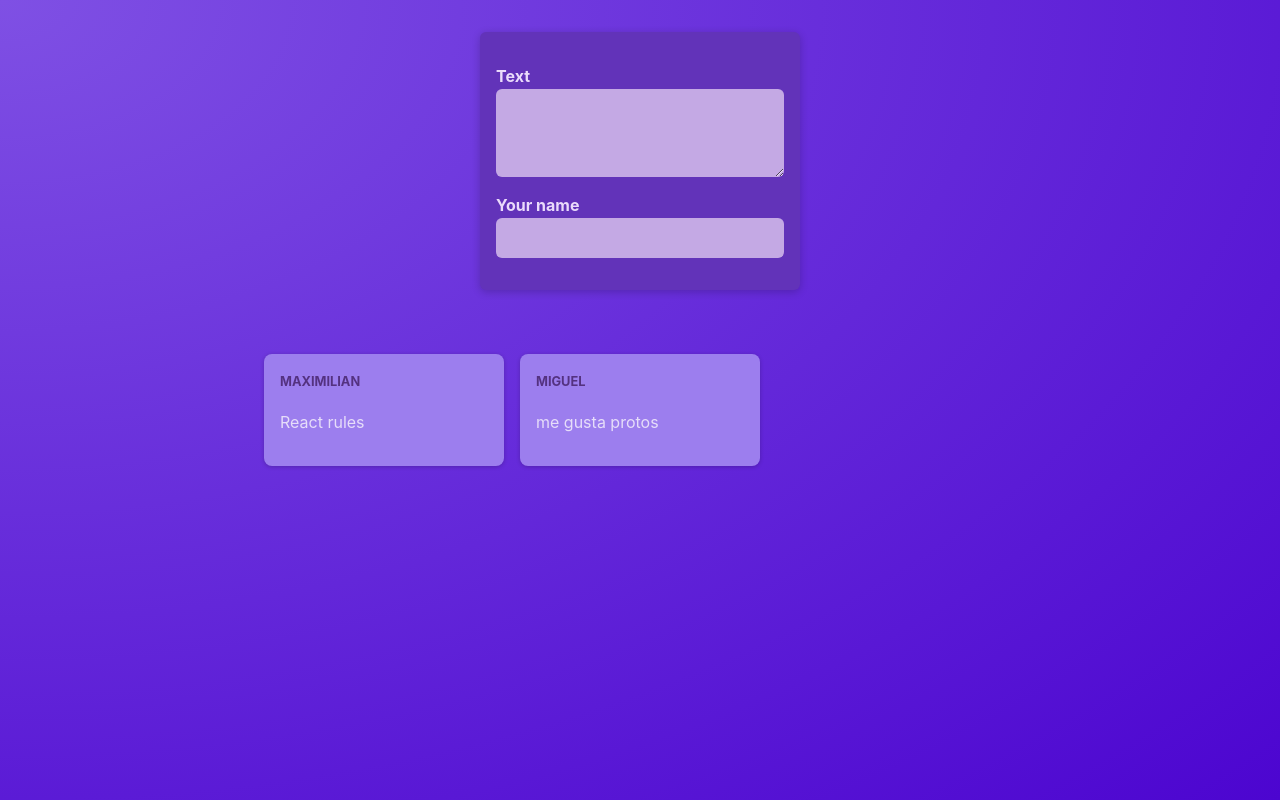
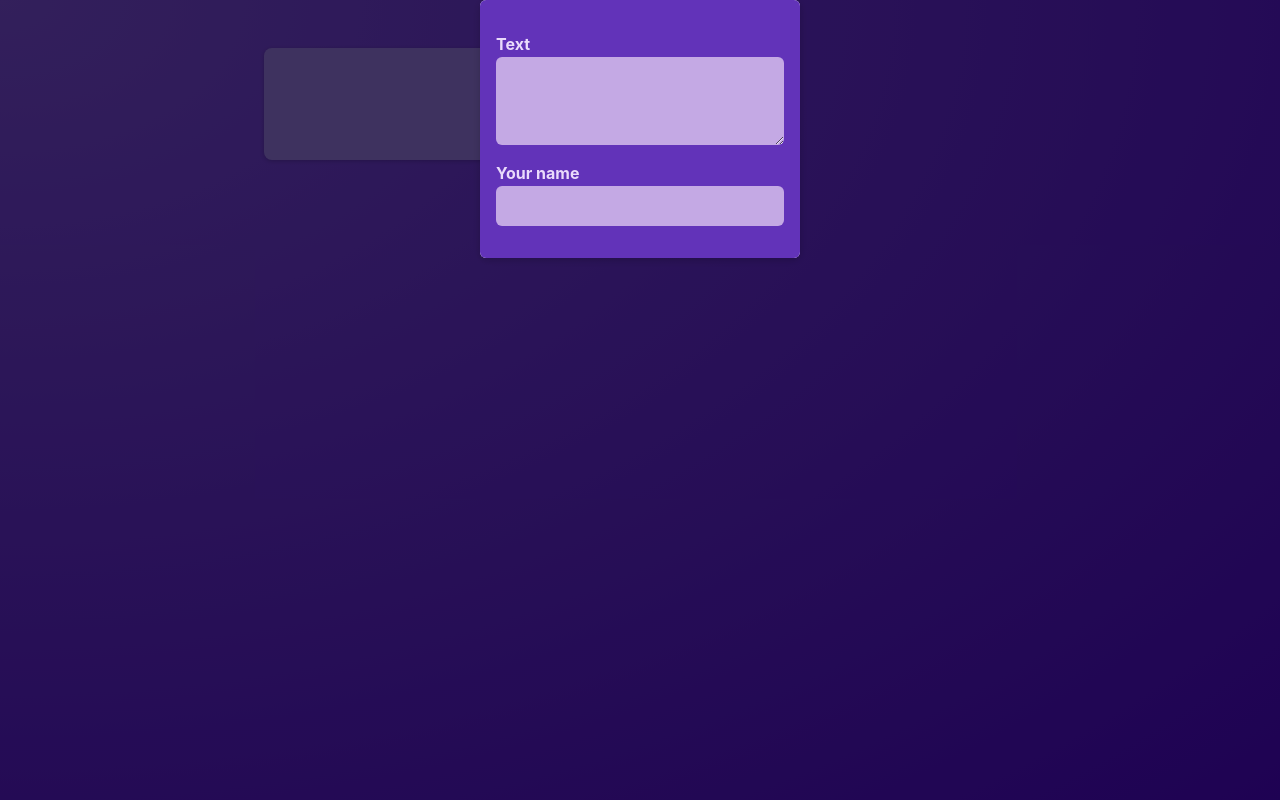
Before and after one commit to migekun/react-starting-project, a React (Vite) app: page / in a window 1280 px wide. Built offline with nearby package versions, Linux system fonts and the light colour scheme.

Commit message:
añadida la modal

```diff
--- /dev/null
+++ b/src/components/Modal.jsx
@@ -0,0 +1,13 @@
+import classes from './Modal.module.css';
+
+function Modal({children, onClose}) {
+  return (
+    <>
+        <div className={classes.backdrop} onClick={onClose}>
+            <dialog className={classes.modal} open >{children}</dialog>
+        </div>
+    </>
+  );
+}
+
+export default Modal;
--- /dev/null
+++ b/src/components/Modal.module.css
@@ -0,0 +1,18 @@
+.backdrop {
+    position: fixed;
+    top: 0;
+    left: 0;
+    width: 100%;
+    height: 100vh;
+    background-color: rgba(0, 0, 0, 0.6);
+    z-index: 1;
+  }
+
+  .modal {
+    border: none;
+    border-radius: 6px;
+    box-shadow: 0 2px 8px rgba(0, 0, 0, 0.2);
+    padding: 0;
+    overflow: hidden;
+    z-index: 1;
+  }
--- a/src/components/NewPost.jsx
+++ b/src/components/NewPost.jsx
@@ -1,18 +1,19 @@
 import classes from './NewPost.module.css';
 
-function NewPost() {
-    function changeBodyHandler(event) {
-        console.log(event.target.value);
-    }
+function NewPost(props) {
+    /*const stateData = useState('');
+    stateData[0]; // current value
+    stateData[1]; // state function to update
+    */
     return (
         <form className={classes.form}>
         <p>
             <label htmlFor="body">Text</label>
-            <textarea id="body" required rows={3} onChange={changeBodyHandler}/>
+            <textarea id="body" required rows={3} onChange={props.onBodyChange}/>
         </p>
         <p>
             <label htmlFor="name">Your name</label>
-            <input type="text" id="name" required />
+            <input type="text" id="name" required onChange={props.onAuthorChange}/>
         </p>
         </form>
     );
--- a/src/components/NewPost.module.css
+++ b/src/components/NewPost.module.css
@@ -3,9 +3,6 @@
     background-color: #6233b9;
     padding: 1rem;
     width: 20rem;
-    margin: 2rem auto;
-    border-radius: 6px;
-    box-shadow: 0 2px 8px rgba(0, 0, 0, 0.2);
   }
 
   .form label {
--- a/src/components/PostList.jsx
+++ b/src/components/PostList.jsx
@@ -1,13 +1,37 @@
+import { useState }  from 'react';
 import Post from './Post';
 import NewPost from './NewPost';
+import Modal from './Modal';
 import classes from './PostsList.module.css';
 
 function PostList() {
+    const [modalIsVisible, setModalIsVisible] = useState(true)
+    const [enteredBody, setEnteredBody] = useState('');
+    const [enteredAuthor, setEnteredAuthor] = useState('');
+
+    function closeModalHandler() {
+        setModalIsVisible(false);
+    }
+
+    function bodyChangeHandler(event) {
+        setEnteredBody(event.target.value);
+    }
+
+    function authorChangeHandler(event) {
+        setEnteredAuthor(event.target.value);
+    }
+
     return (
         <>
-            <NewPost />
+            {modalIsVisible && (
+                <Modal onClose={closeModalHandler}>
+                    <NewPost
+                        onBodyChange={bodyChangeHandler}
+                        onAuthorChange={authorChangeHandler}/>
+                </Modal>
+            )}
             <ul className={classes.posts}>
-                <Post author="Maximilian" body="React rules" />
+                <Post author={enteredAuthor} body={enteredBody} />
                 <Post author="Miguel" body="me gusta protos" />
             </ul>
         </>
```
